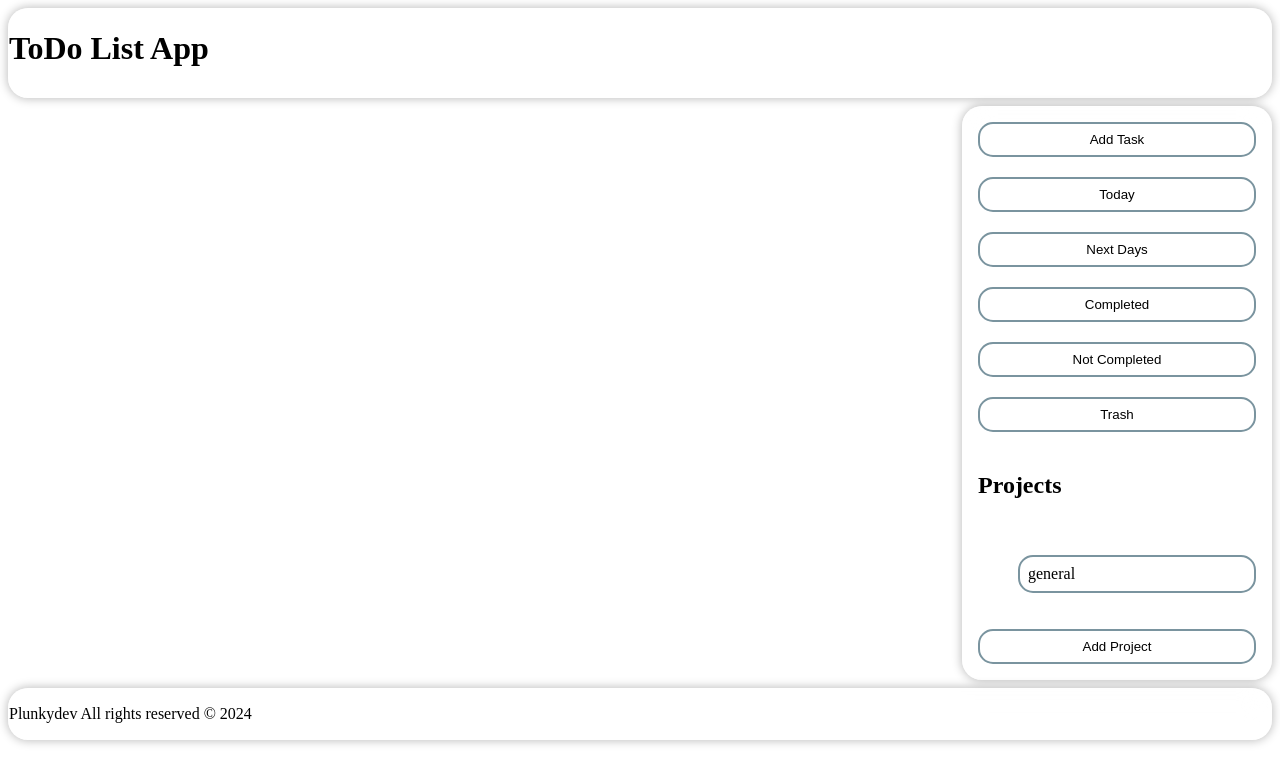
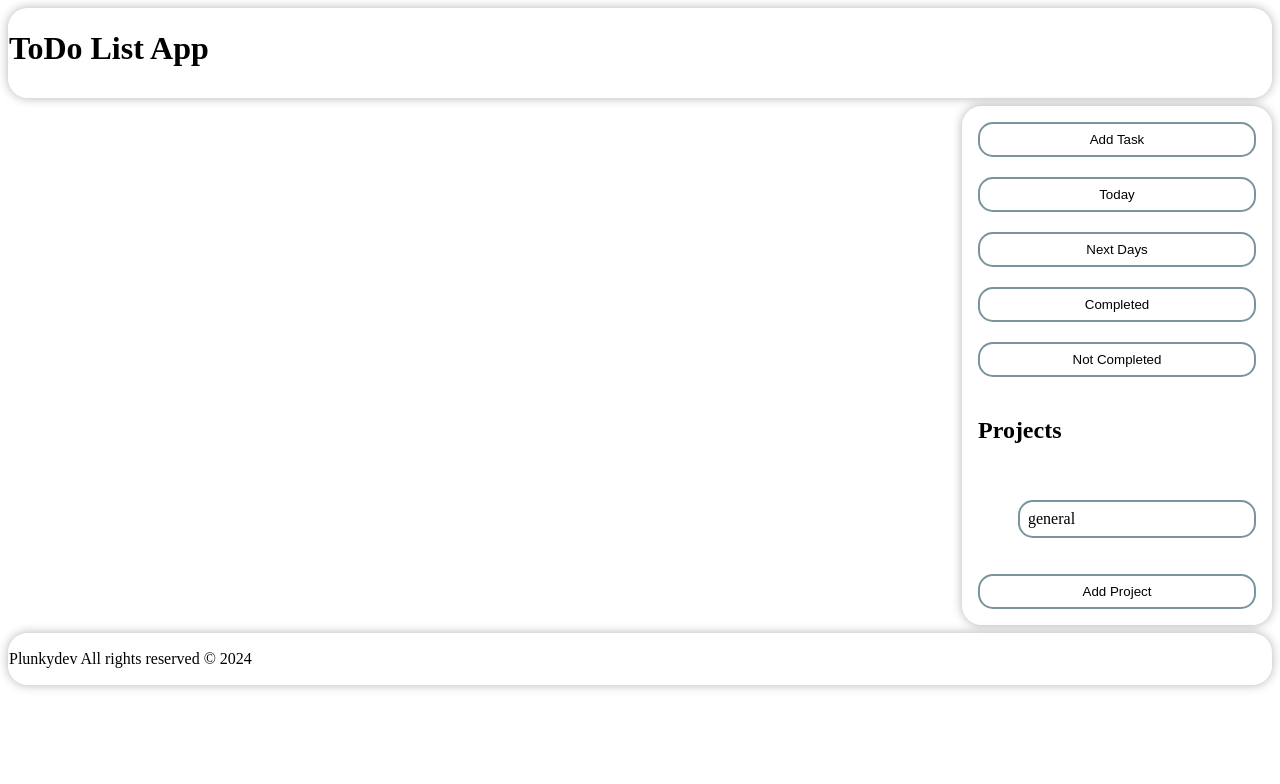
Before and after one commit to plunkydev/todo-list, a website built with webpack: page src/template.html in a window 1280 px wide. Built offline with nearby package versions, Linux system fonts and the light colour scheme.

Commit message:
Removed Trash button from the navigation menu to simplify user interface and enhance usability

```diff
--- a/src/template.html
+++ b/src/template.html
@@ -19,7 +19,6 @@
             <button type="button">Next Days</button>
             <button id="btnComplete" type="button">Completed</button>
             <button id="btnNotComplete" type="button">Not Completed</button>
-            <button type="button">Trash</button>
             <h2>Projects</h2>
             <ul id="showProjects"></ul>
             <button id="addProject" type="button">Add Project</button>
```
